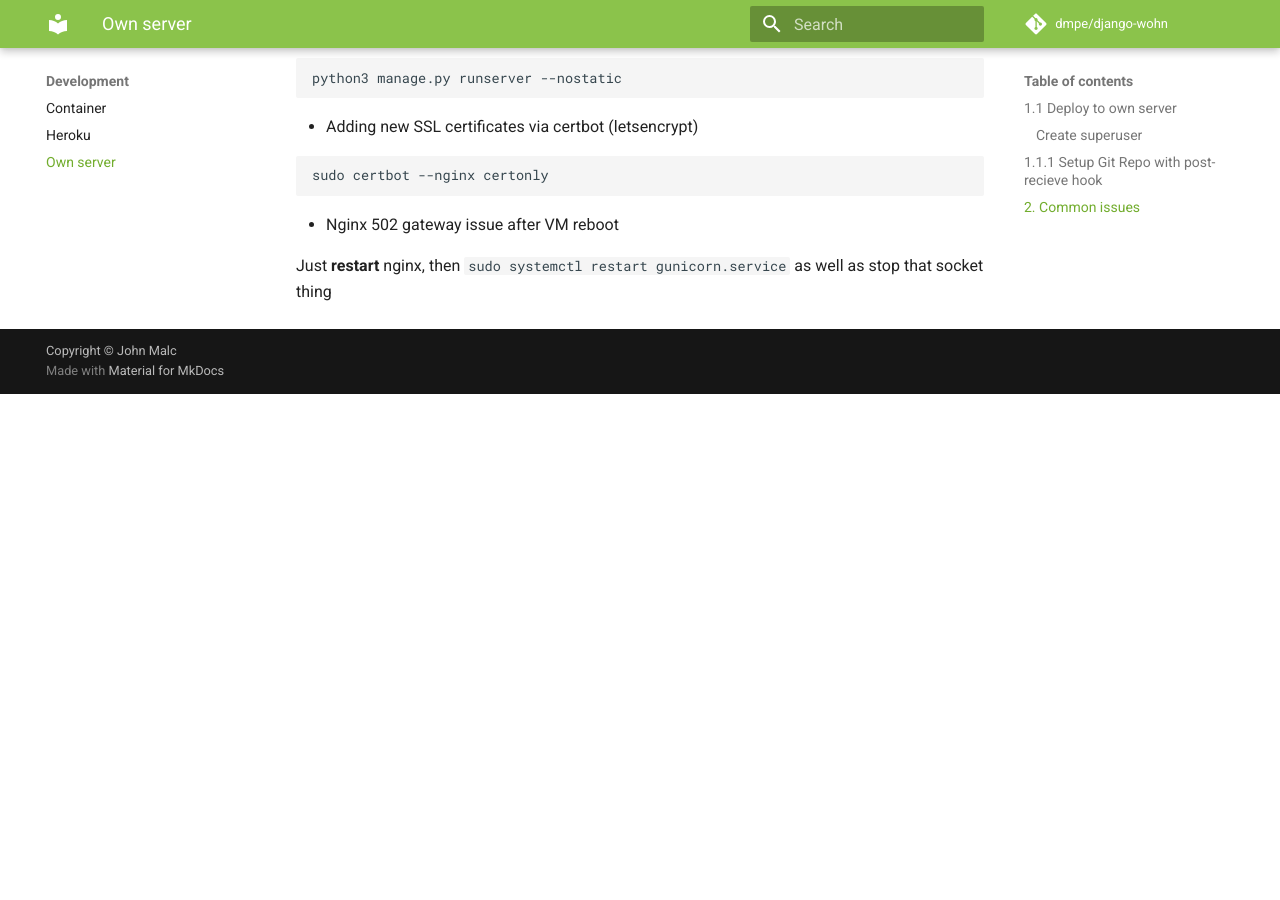
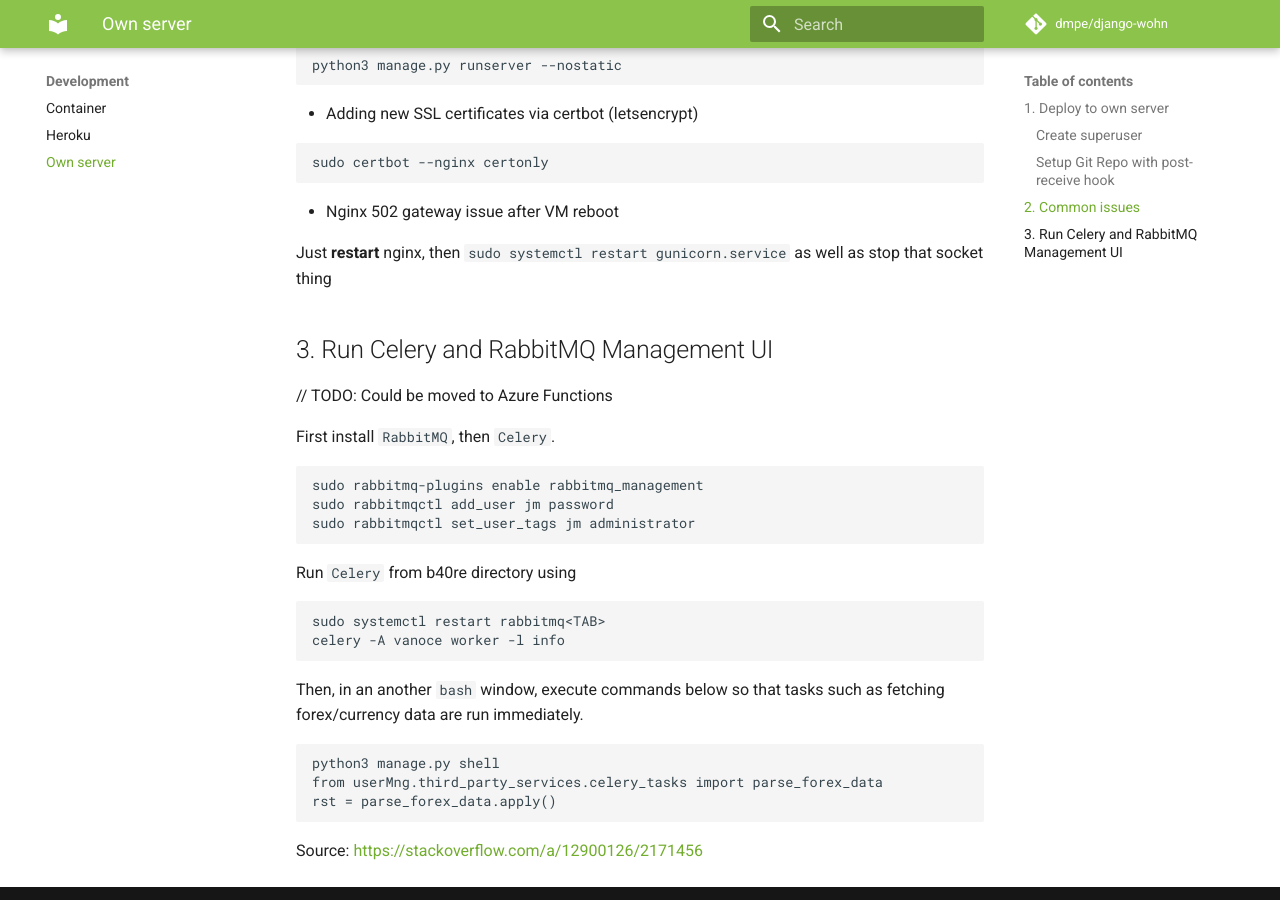
Before and after one commit to dmpe/django-wohn, an MkDocs documentation site: the page built from docs/development/own_server.md, in a window 1280 px wide and 900 px high, scrolled down 1122 px. Built offline with MkDocs 1.6.1 and Material for MkDocs 9.7.7, drawn with Linux system fonts in a browser that asks for light colours; comment, search, counter and statistics services are not loaded; before the commit the page ends 1516 px from its top, so only the background shows below that; some of the changed text lies outside the part shown.

````diff
--- a/docs/development/own_server.md
+++ b/docs/development/own_server.md
@@ -3,12 +3,9 @@
 Some important components are located in `services/own_server`.
 See heroku page as well.
 
-
 To install pgadmin4, follow <https://www.pgadmin.org/docs/pgadmin4/4.x/server_deployment.html>
 
-
-## 1.1 Deploy to own server
-
+## 1. Deploy to own server
 
 ### Create superuser
 
@@ -24,7 +21,7 @@
 
 After pushing a commit to the server, see a special post-receive hook <https://gist.github.com/lemiorhan/8912188> too.
 
-## 1.1.1 Setup Git Repo with post-recieve hook
+### Setup Git Repo with post-receive hook
 
 The goal was to use AWS Cloud9 IDE to push -- on the same server (username@domain:/home/username/domain_push.git) -- to the git repository which acts as deployment repo.
 
@@ -51,3 +48,33 @@
 - Nginx 502 gateway issue after VM reboot
 
 Just **restart** nginx, then `sudo systemctl restart gunicorn.service` as well as stop that socket thing
+
+## 3. Run Celery and RabbitMQ Management UI
+
+// TODO: Could be moved to Azure Functions
+
+First install `RabbitMQ`, then `Celery`.
+
+```
+sudo rabbitmq-plugins enable rabbitmq_management
+sudo rabbitmqctl add_user jm password
+sudo rabbitmqctl set_user_tags jm administrator
+```
+
+Run `Celery` from b40re directory using
+
+```
+sudo systemctl restart rabbitmq<TAB>
+celery -A vanoce worker -l info
+```
+
+Then, in an another `bash` window, execute commands below so that tasks such as
+fetching forex/currency data are run immediately.
+
+```
+python3 manage.py shell
+from userMng.third_party_services.celery_tasks import parse_forex_data
+rst = parse_forex_data.apply()
+```
+
+Source: <https://stackoverflow.com/a/12900126/2171456>
````
Also changed, not shown: docs/index.md (+2 -28 lines).
